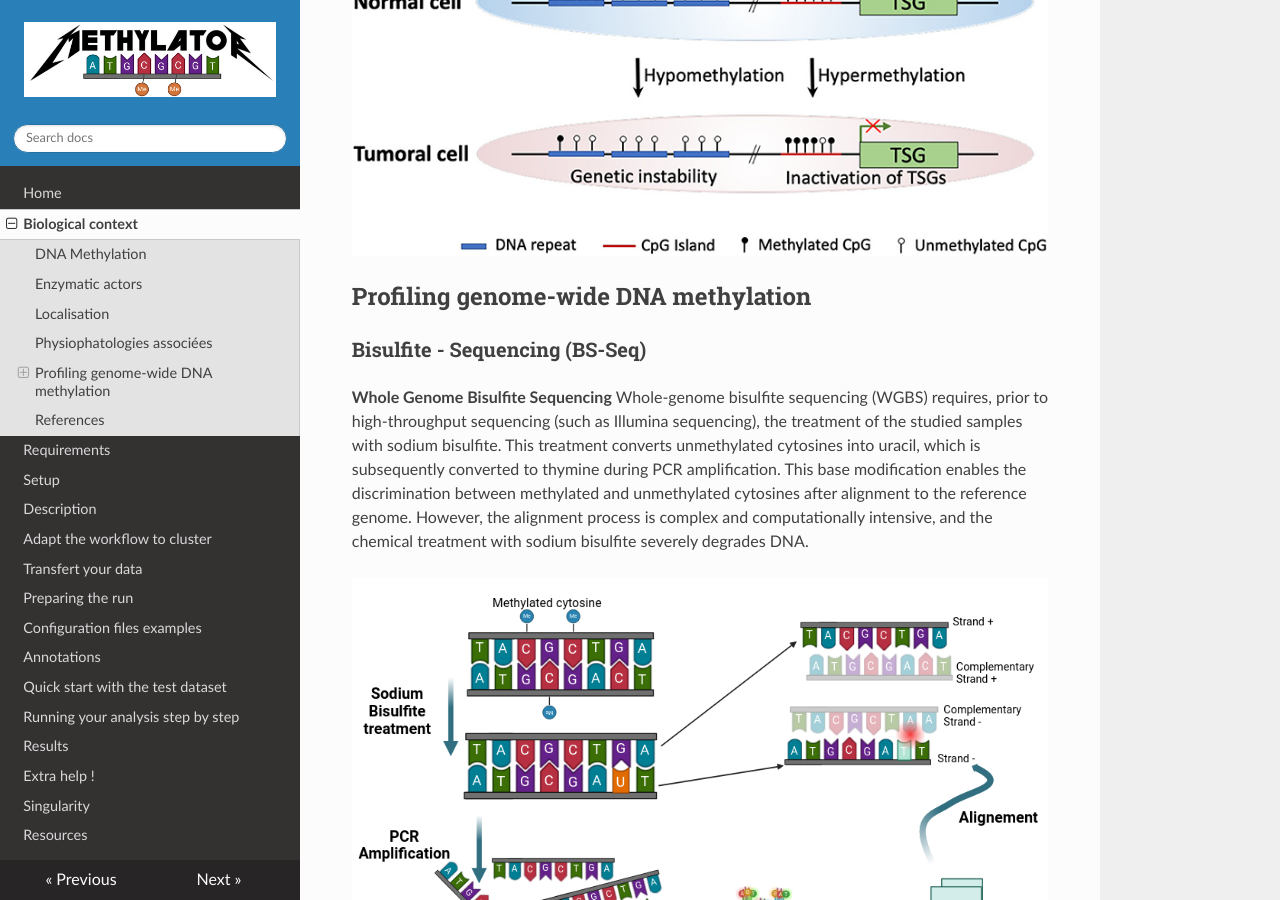
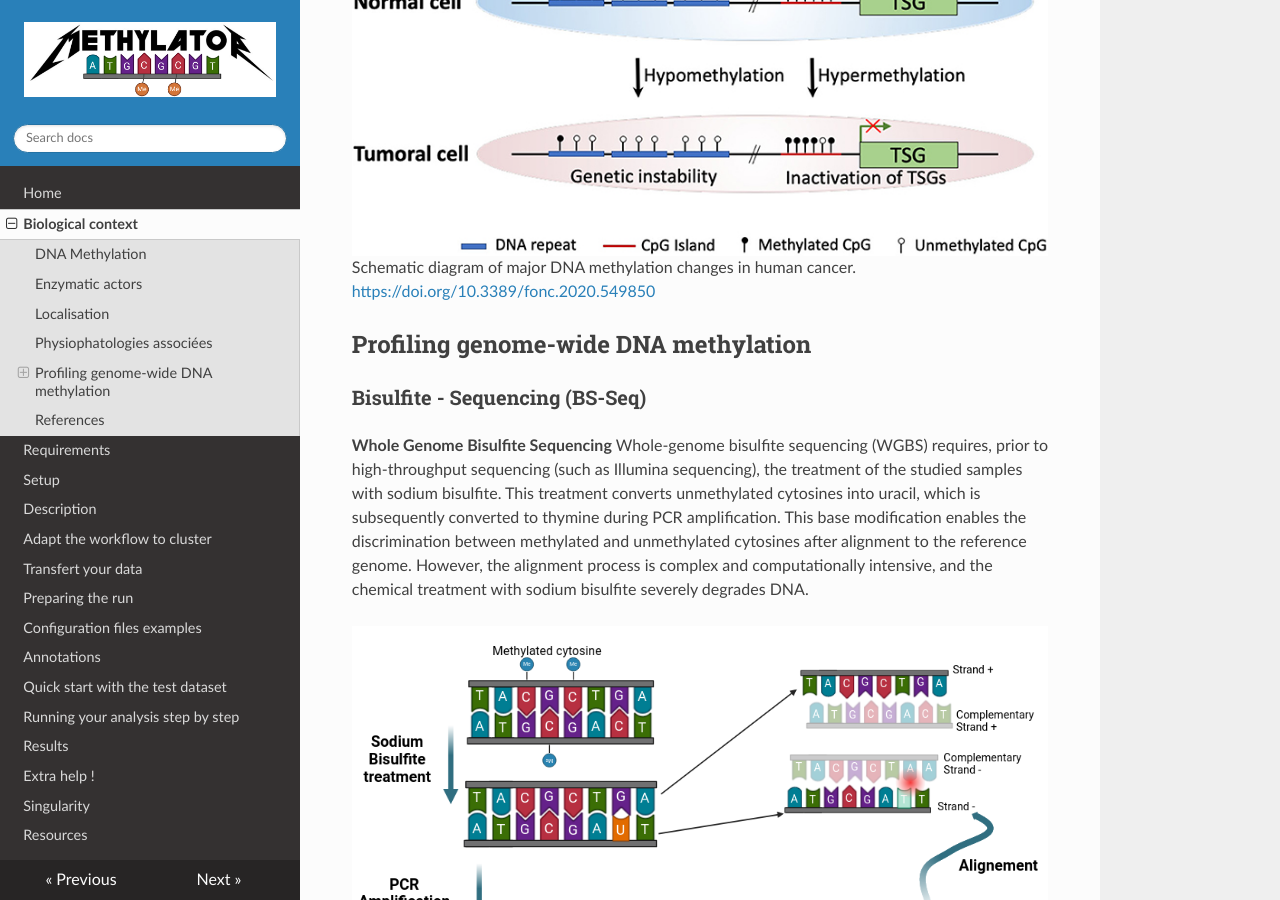
Before and after one commit to parisepigenetics/Methylator-Documentation, an MkDocs documentation site: the page built from docs/biological_context.md, in a window 1280 px wide and 900 px high, scrolled down 1757 px. Built offline with MkDocs 1.6.1, drawn with Linux system fonts in a browser that asks for light colours; nearby versions of some CDN libraries.

Commit message:
Update biological_context.md

```diff
--- a/docs/biological_context.md
+++ b/docs/biological_context.md
@@ -22,6 +22,7 @@ DNA methylation is a genome-wide phenomenon, except for certain regions that are
 DNA methylation dysregulation, meaning hyper- or hypomethylation of CpG sites, is observed in various pathologies and cancers. In the case of cancers, this disruption of methylation manifests as global hypomethylation, which can lead to genomic instability by reactivating transposons, observed in early stages of the disease and followed by more targeted hypomethylation of certain genes, enabling tumor cells to adapt to their environment and form metastases, and hypermethylation of CpG islands, resulting in gene inactivation. Specifically, those involved in cell cycle regulation, DNA repair, chromatin remodeling, cell signaling, transcription, and apoptosis. This marked change in methylation in specific genomic regions between physiological and pathological conditions is a key element that biologists and clinicians seek to identify, which can be termed DMRs (differentially methylated regions), defined as a collection of DMCs (differentially methylated cytosines. **In cancer cells, global hypomethylation at repetitive sequences might cause genetic instability, whereas site-speciﬁc CpG island promoter hypermethylation could lead to silencing of TSGs.**
 
 ![meth_cancer](img/meth_cancer.jpg)
+Schematic diagram of major DNA methylation changes in human cancer. [ https://doi.org/10.3389/fonc.2020.549850 ](https://doi.org/10.3389/fonc.2020.549850)
 
 
 
```
